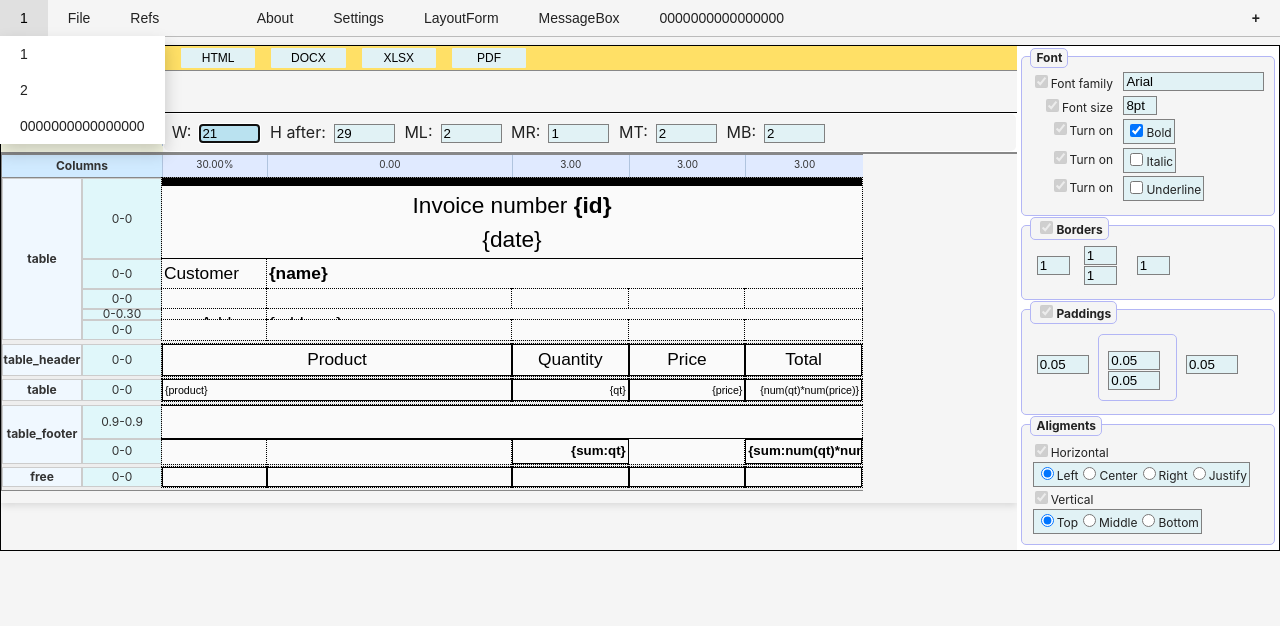
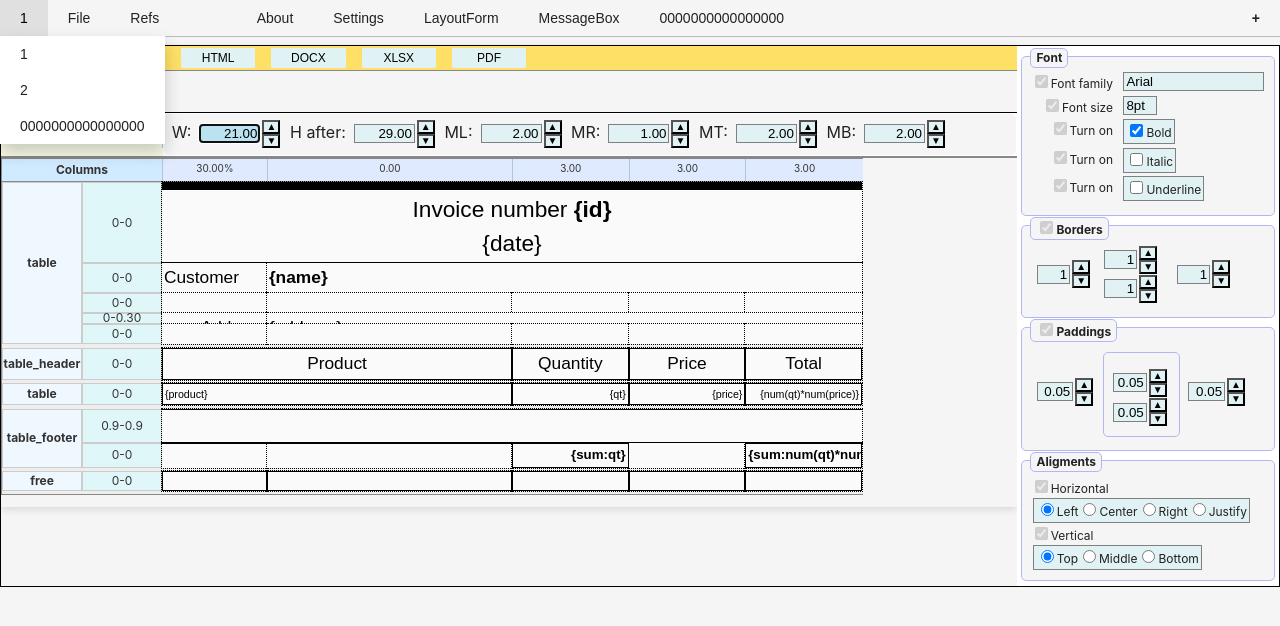
Before and after one commit to AndreiPuchko/q2web, a React (Vite) app: page / in a window 1280 px wide. Shown: the top 626 px of the page. Built offline with nearby package versions, Linux system fonts and the light colour scheme.

Commit message:
Enhance Q2PropsEditor and Q2ReportEditor to include datatype for border and padding controls; update Q2Line to improve input handling and add spin buttons for numeric fields.

```diff
--- a/src/components/reportEditor/Q2PropsEditor.tsx
+++ b/src/components/reportEditor/Q2PropsEditor.tsx
@@ -78,12 +78,12 @@ class Q2PropsEditor extends Component<ContentProps> {
       });
     if (this.bordersControl) {
       const borders = this.propsData["border-width"].data.split(" ");
-      this.propsEditor.add_control("border_left", "", { datalen: 3, data: borders[3] || "" });
+      this.propsEditor.add_control("border_left", "", { datalen: 3, datatype: "int", data: borders[3] || "" });
       this.propsEditor.add_control("/v", "");
-      this.propsEditor.add_control("border_top", "", { datalen: 3, data: borders[0] || "" });
-      this.propsEditor.add_control("border_bottom", "", { datalen: 3, data: borders[2] || "" });
+      this.propsEditor.add_control("border_top", "", { datalen: 3, datatype: "int", data: borders[0] || "" });
+      this.propsEditor.add_control("border_bottom", "", { datalen: 3, datatype: "int", data: borders[2] || "" });
       this.propsEditor.add_control("/");  // close layout
-      this.propsEditor.add_control("border_right", "", { datalen: 3, data: borders[1] || "" });
+      this.propsEditor.add_control("border_right", "", { datalen: 3, datatype: "int", data: borders[1] || "" });
       this.propsEditor.add_control("/s", "");
       this.propsEditor.add_control("/");  // close layout
     }
@@ -98,12 +98,12 @@ class Q2PropsEditor extends Component<ContentProps> {
       });
     if (this.paddingsControl) {
       const paddings = this.propsData["padding"].data.split(" ");
-      this.propsEditor.add_control("padding_left", "", { datalen: 5, data: (paddings[3] || "").replace("cm", "") });
+      this.propsEditor.add_control("padding_left", "", { datalen: 5, datatype: "dec", datadec: 2, data: (paddings[3] || "").replace("cm", "") });
       this.propsEditor.add_control("/v");
-      this.propsEditor.add_control("padding_top", "", { datalen: 5, data: (paddings[0] || "").replace("cm", "") });
-      this.propsEditor.add_control("padding_bottom", "", { datalen: 5, data: (paddings[2] || "").replace("cm", "") });
+      this.propsEditor.add_control("padding_top", "", { datalen: 5, datatype: "dec", datadec: 2, data: (paddings[0] || "").replace("cm", "") });
+      this.propsEditor.add_control("padding_bottom", "", { datalen: 5, datatype: "dec", datadec: 2, data: (paddings[2] || "").replace("cm", "") });
       this.propsEditor.add_control("/");  // close layout
-      this.propsEditor.add_control("padding_right", "", { datalen: 5, data: (paddings[1] || "").replace("cm", "") });
+      this.propsEditor.add_control("padding_right", "", { datalen: 5, datatype: "dec", datadec: 2, data: (paddings[1] || "").replace("cm", "") });
       this.propsEditor.add_control("/s", "");
       this.propsEditor.add_control("/");  // close layout
     }
--- a/src/components/reportEditor/Q2ReportEditor.tsx
+++ b/src/components/reportEditor/Q2ReportEditor.tsx
@@ -190,12 +190,12 @@ class Q2ReportEditor extends Component<Q2ReportEditorProps, Q2ReportEditorState>
         const isSelected = this.state.selection?.type === "page" && this.state.selection.pageIdx === pageIdx;
         const pageSizes = new Q2Form("", "", "");
         pageSizes.add_control("/h", "")
-        pageSizes.add_control("page_width", "W", { datalen: 6, data: page.page_width });
-        pageSizes.add_control("page_height", "H after", { datalen: 6, data: page.page_height });
-        pageSizes.add_control("page_margin_left", "ML", { datalen: 6, data: page.page_margin_left });
-        pageSizes.add_control("page_margin_right", "MR", { datalen: 6, data: page.page_margin_right });
-        pageSizes.add_control("page_margin_top", "MT", { datalen: 6, data: page.page_margin_top });
-        pageSizes.add_control("page_margin_bottom", "MB", { datalen: 6, data: page.page_margin_bottom });
+        pageSizes.add_control("page_width", "W", { datalen: 6, datatype: "dec", datadec: 2, data: page.page_width });
+        pageSizes.add_control("page_height", "H after", { datalen: 6, datatype: "dec", datadec: 2, data: page.page_height });
+        pageSizes.add_control("page_margin_left", "ML", { datalen: 6, datatype: "dec", datadec: 2, data: page.page_margin_left });
+        pageSizes.add_control("page_margin_right", "MR", { datalen: 6, datatype: "dec", datadec: 2, data: page.page_margin_right });
+        pageSizes.add_control("page_margin_top", "MT", { datalen: 6, datatype: "dec", datadec: 2, data: page.page_margin_top });
+        pageSizes.add_control("page_margin_bottom", "MB", { datalen: 6, datatype: "dec", datadec: 2, data: page.page_margin_bottom });
 
 
         return (
--- a/src/components/widgets/Line.tsx
+++ b/src/components/widgets/Line.tsx
@@ -5,14 +5,55 @@ import { WidgetProps } from './Widget';
 interface Q2LineProps extends WidgetProps { }
 
 class Q2Line extends Widget<Q2LineProps> {
-    // focus() {
-    //     const { id } = this.props;
-    //     document.getElementById(id)?.focus()
-    // }
+
+    handleChange = (e: React.ChangeEvent<HTMLInputElement>) => {
+        const { col, onChange } = this.props;
+        if (col?.datatype === "dec") {
+            // Allow only numbers and decimal separator, and limit decimal places
+            let value = e.target.value.replace(/[^0-9.,-]/g, '');
+            value = value.replace(',', '.');
+            const parts = value.split('.');
+            if (parts.length > 2) {
+                value = parts[0] + '.' + parts.slice(1).join('');
+            }
+            // Limit decimal places
+            if (col.datadec !== undefined && col.datadec >= 0 && value.includes('.')) {
+                const [intPart, decPart] = value.split('.');
+                value = intPart + '.' + decPart.slice(0, col.datadec);
+            }
+            e.target.value = value;
+        }
+        if (col?.datatype === "int" || col?.datatype === "num") {
+            // Only allow integer numbers (and minus sign)
+            let value = e.target.value.replace(/[^0-9-]/g, '');
+            e.target.value = value;
+        }
+        onChange && onChange(e);
+    };
+
+    handleSpin = (delta: number) => {
+        const { col, onChange } = this.props;
+        let value = col.data;
+        let num = Number(value);
+        if (isNaN(num)) num = 0;
+        if (col?.datatype === "dec") {
+            num = parseFloat((num + delta * (1 / Math.pow(10, col.datadec ?? 0))).toFixed(col.datadec ?? 0));
+        } else {
+            num = num + delta;
+        }
+        // Call onChange with a synthetic event
+        const event = {
+            target: {
+                value: num.toString(),
+                name: col.column
+            }
+        } as any;
+        onChange && onChange(event);
+    };
 
     render() {
         const { col, onChange, readOnly, id, name } = this.props;
-        const style = {
+        const style: React.CSSProperties = {
             width: '100%',
         };
 
@@ -24,19 +65,55 @@ class Q2Line extends Widget<Q2LineProps> {
             style.flex = `${col?.stretch} 1 auto`
         }
 
+        if (["dec", "int", "num"].includes(col?.datatype)) {
+            style.textAlign = "right";
+        }
+
+        // Format value for decimal fields to show .00 if needed
+        let value = col.data;
+        if (col?.datatype === "dec" && value !== undefined && value !== null && value !== "") {
+            let num = Number(value);
+            if (!isNaN(num)) {
+                value = num.toFixed(col.datadec ?? 0);
+            }
+        }
+
+        const showSpin = ["dec", "int", "num"].includes(col?.datatype);
+
         return (
+            <div style={{ display: "flex", alignItems: "center" }}>
                 <input
                     type="text"
                     className="Q2Line"
                     style={style}
-                value={col.data}
-                onChange={onChange}
+                    value={value}
+                    onChange={showSpin ? this.handleChange : onChange}
                     onBlur={this.focusOut}
                     onFocus={this.focusIn}
                     readOnly={readOnly}
                     id={id}
                     name={name}
+                    inputMode={col?.datatype === "dec" ? "decimal" : (col?.datatype === "int" || col?.datatype === "num" ? "numeric" : undefined)}
+                    pattern={col?.datatype === "dec" ? "[0-9]*[.,]?[0-9]*" : (col?.datatype === "int" || col?.datatype === "num" ? "[0-9]*" : undefined)}
+                    autoComplete="off"
                 />
+                {showSpin && !readOnly && (
+                    <span style={{ display: "flex", flexDirection: "column", marginLeft: 2 }}>
+                        <button
+                            type="button"
+                            tabIndex={-1}
+                            style={{ padding: 0, width: 18, height: 14, fontSize: 10, lineHeight: 1, userSelect: "none" }}
+                            onClick={() => this.handleSpin(1)}
+                        >▲</button>
+                        <button
+                            type="button"
+                            tabIndex={-1}
+                            style={{ padding: 0, width: 18, height: 14, fontSize: 10, lineHeight: 1, userSelect: "none" }}
+                            onClick={() => this.handleSpin(-1)}
+                        >▼</button>
+                    </span>
+                )}
+            </div>
         );
     }
 }
```
Lines whose indentation alone changed are shown as unchanged.
